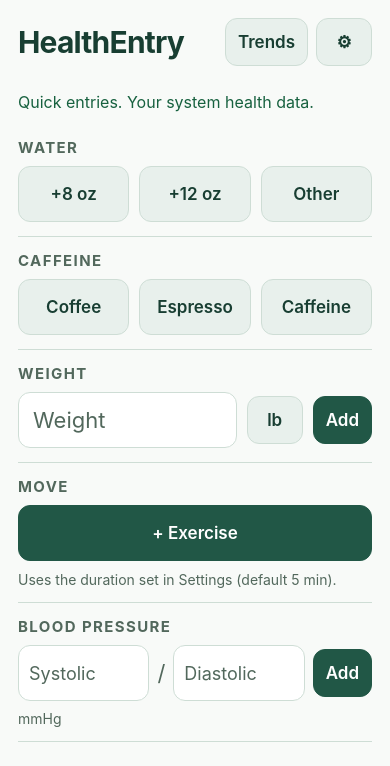
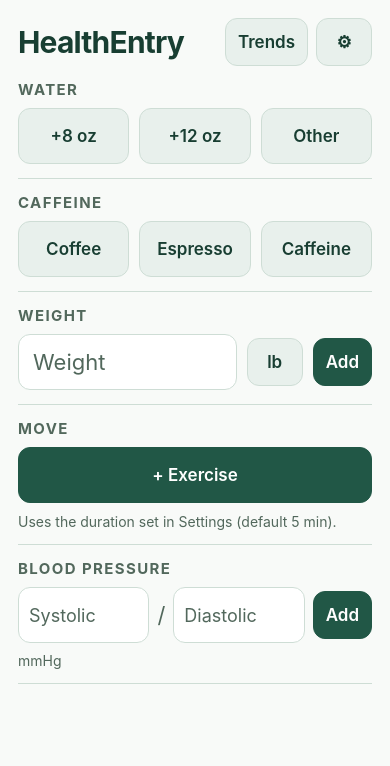
Before and after one commit to snowolf001/healthentry, a React Native app: screen / in a window 390 px wide. Shown: the top 766 px of the page. Built offline with nearby package versions, Linux system fonts and the light colour scheme.

Commit message:
Simplify Health Entry home header

```diff
--- a/App.tsx
+++ b/App.tsx
@@ -220,6 +220,7 @@ function App() {
                   />
                 </View>
               </View>
+              {(busy || feedback) && (
                 <View style={styles.status}>
                   {busy && (
                     <ActivityIndicator
@@ -227,20 +228,22 @@ function App() {
                       accessibilityLabel="Writing entry"
                     />
                   )}
+                  {!!feedback && (
                     <Text
                       accessibilityLiveRegion="polite"
                       selectable
                       style={[
                         styles.feedback,
-                    !!feedback &&
                         !busy &&
                           !feedback.startsWith('✓') &&
                           styles.error,
                       ]}
                     >
-                  {feedback || 'Quick entries. Your system health data.'}
+                      {feedback}
                     </Text>
+                  )}
                 </View>
+              )}
               <View style={styles.section}>
                 <Text accessibilityRole="header" style={styles.label}>
                   WATER
```
Lines whose indentation alone changed are shown as unchanged.
